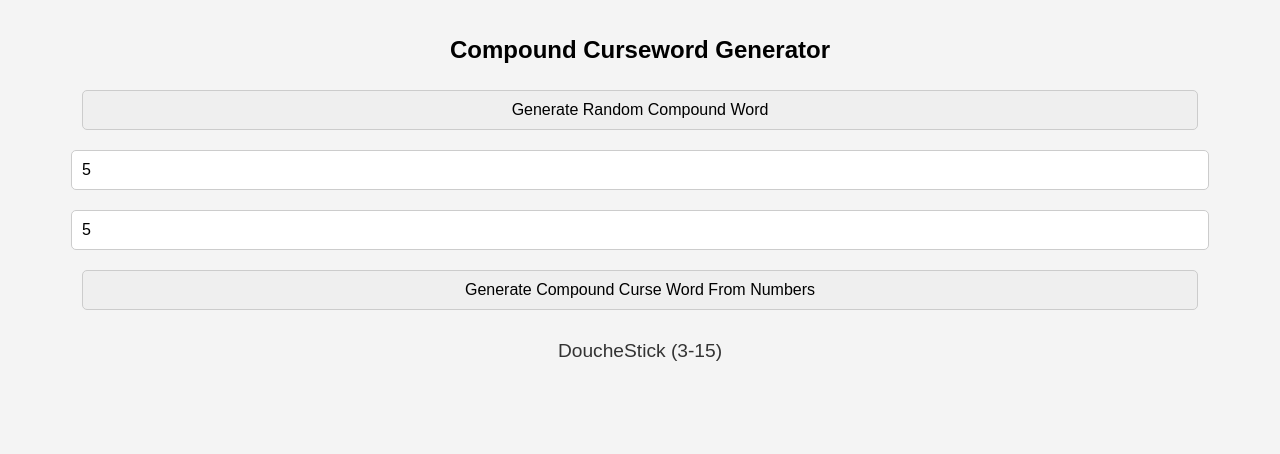
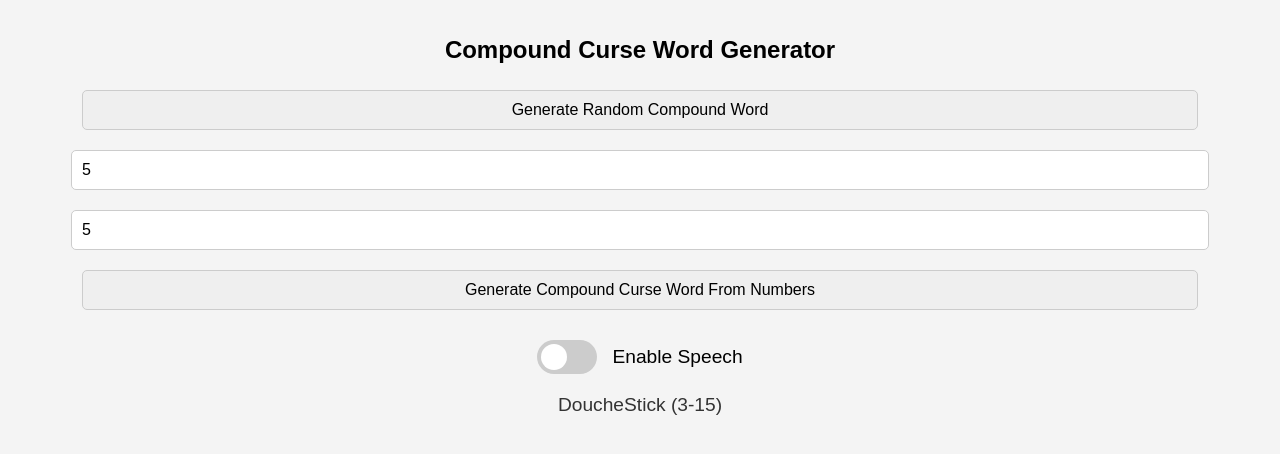
Before and after one commit to clapgun/curseword-generator2, a plain HTML site: page index.html in a window 1280 px wide. Both pictures are taken after typing "5", "5" into the empty fields and a click on the button "Generate Random Compound Word". Drawn offline with Linux system fonts and the light colour scheme.

Commit message:
Update index.html

```diff
--- a/index.html
+++ b/index.html
@@ -28,18 +28,75 @@
             font-size: 1.2em;
             color: #333;
         }
+        .toggle-section {
+            margin: 20px 0;
+            font-size: 1.2em;
+            display: flex;
+            align-items: center;
+            justify-content: center;
+        }
+        .toggle-switch {
+            position: relative;
+            display: inline-block;
+            width: 60px;
+            height: 34px;
+        }
+        .toggle-switch input {
+            opacity: 0;
+            width: 0;
+            height: 0;
+        }
+        .slider {
+            position: absolute;
+            cursor: pointer;
+            top: 0;
+            left: 0;
+            right: 0;
+            bottom: 0;
+            background-color: #ccc;
+            transition: .4s;
+            border-radius: 34px;
+        }
+        .slider:before {
+            position: absolute;
+            content: "";
+            height: 26px;
+            width: 26px;
+            left: 4px;
+            bottom: 4px;
+            background-color: white;
+            transition: .4s;
+            border-radius: 50%;
+        }
+        input:checked + .slider {
+            background-color: #2196F3;
+        }
+        input:checked + .slider:before {
+            transform: translateX(26px);
+        }
+        .toggle-label {
+            margin-left: 15px;
+        }
     </style>
     <script>
         const list1 = ["Dumb", "Scum", "Douche", "Shit", "Dick", "Fuck", "Dip", "Ass", "Dog", "Lib", "Butt", "Cock", "Dirt", "Bum", "Trump", "Twat", "Cum", "Piss", "Wank", "Poop"];
         const list2 = ["Ass", "Bag", "Shit", "Head", "Hat", "Tard", "Fuck", "Lord", "Wit", "Face", "Wad", "Sucker", "Boy", "Stain", "Stick", "Nozzle", "Clown", "Waffle", "Nugget", "Goblin"];
+
+        let isSpeechEnabled = false;
+
+        function toggleSpeech() {
+            isSpeechEnabled = !isSpeechEnabled;
+        }
 
         function getRandomInt(max) {
             return Math.floor(Math.random() * max);
         }
 
         function speak(text) {
-            const utterance = new SpeechSynthesisUtterance(text);
-            speechSynthesis.speak(utterance);
+            if (isSpeechEnabled) {
+                const utterance = new SpeechSynthesisUtterance(text);
+                speechSynthesis.speak(utterance);
+            }
         }
 
         function generateRandomCompound() {
@@ -49,18 +106,18 @@
             const word2 = list2[index2];
             const compoundWord = word1 + word2;
             document.getElementById("result").innerText = `${compoundWord} (${index1 + 1}-${index2 + 1})`;
-            speak(compoundWord);  // Only speaking the compound word
+            speak(compoundWord);
         }
 
         function generateCompoundFromInput() {
-            const index1 = parseInt(document.getElementById("index1").value) - 1; // Convert 1-based to 0-based
-            const index2 = parseInt(document.getElementById("index2").value) - 1; // Convert 1-based to 0-based
+            const index1 = parseInt(document.getElementById("index1").value) - 1;
+            const index2 = parseInt(document.getElementById("index2").value) - 1;
             if (index1 >= 0 && index1 < list1.length && index2 >= 0 && index2 < list2.length) {
                 const word1 = list1[index1];
                 const word2 = list2[index2];
                 const compoundWord = word1 + word2;
                 document.getElementById("result").innerText = `${compoundWord} (${index1 + 1}-${index2 + 1})`;
-                speak(compoundWord);  // Only speaking the compound word
+                speak(compoundWord);
             } else {
                 const errorText = "Error - Enter numbers from 1 to 20.";
                 document.getElementById("result").innerText = errorText;
@@ -70,12 +127,21 @@
     </script>
 </head>
 <body>
-    <h1>Compound Curseword Generator</h1>
+    <h1>Compound Curse Word Generator</h1>
     <button onclick="generateRandomCompound()">Generate Random Compound Word</button>
     <br>
     <input type="number" id="index1" placeholder="Number from 1-20 for Prefix" min="1" max="20">
     <input type="number" id="index2" placeholder="Number from 1-20 for Suffix" min="1" max="20">
     <button onclick="generateCompoundFromInput()">Generate Compound Curse Word From Numbers</button>
+
+    <div class="toggle-section">
+        <label class="toggle-switch">
+            <input type="checkbox" onclick="toggleSpeech()">
+            <span class="slider"></span>
+        </label>
+        <span class="toggle-label">Enable Speech</span>
+    </div>
+
     <div id="result"></div>
 </body>
 </html>
```
